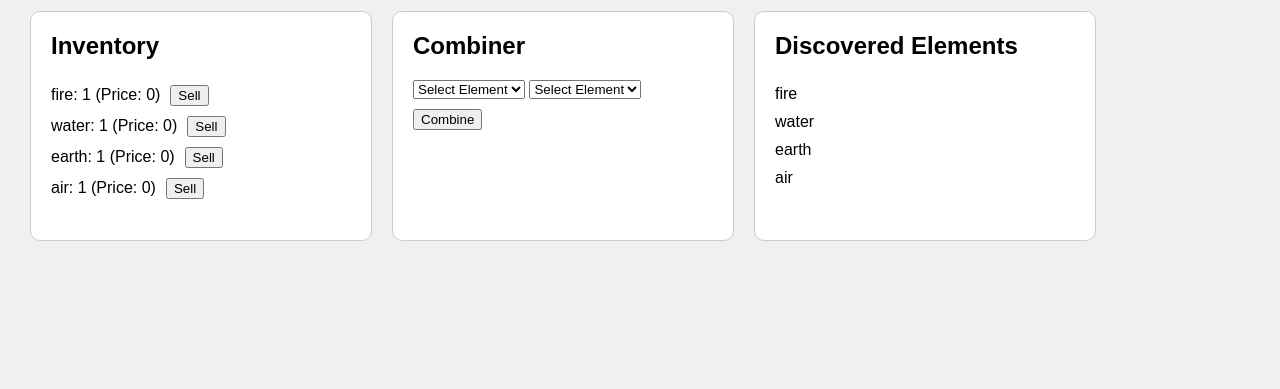
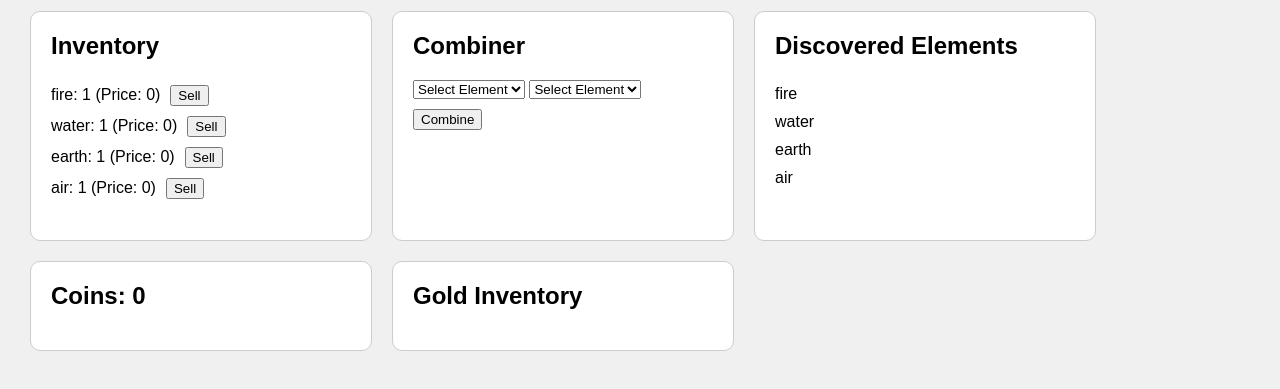
Before and after one commit to WebFusion-Studios/crafty, a plain HTML site: page index.html in a window 1280 px wide. Shown: the part 99-488 px from the top of the page. Drawn offline with Linux system fonts and the light colour scheme.

Commit message:
index.html

```diff
--- a/index.html
+++ b/index.html
@@ -15,7 +15,7 @@
             display: flex;
             flex-wrap: wrap;
         }
-        .inventory, .crafting, .combiner {
+        .inventory, .crafting, .combiner, .coins, .gold-inventory {
             padding: 20px;
             background-color: #fff;
             margin: 10px;
@@ -23,7 +23,7 @@
             border-radius: 10px;
             width: 300px;
         }
-        .inventory h2, .crafting h2, .combiner h2 {
+        .inventory h2, .crafting h2, .combiner h2, .coins h2, .gold-inventory h2 {
             margin-top: 0;
         }
         .item-list {
@@ -36,7 +36,7 @@
         .item-list button {
             margin-left: 10px;
         }
-        .combine-button {
+        .combine-button, .sell-button, .buy-button {
             margin-top: 10px;
         }
     </style>
@@ -62,6 +62,13 @@
             <h2>Discovered Elements</h2>
             <ul class="item-list" id="craftingList"></ul>
         </div>
+        <div class="coins">
+            <h2>Coins: <span id="coinCount">0</span></h2>
+        </div>
+        <div class="gold-inventory">
+            <h2>Gold Inventory</h2>
+            <ul class="item-list" id="goldInventoryList"></ul>
+        </div>
     </div>
     <audio id="unlockSound" src="unlock-sound.mp3"></audio>
     <script src="game.js"></script>
```
